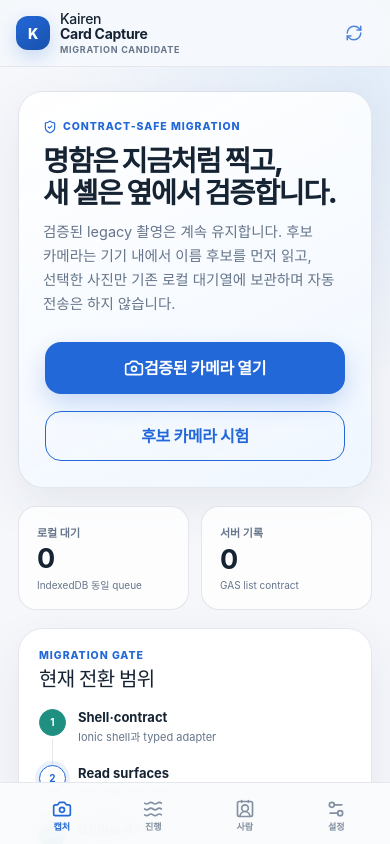
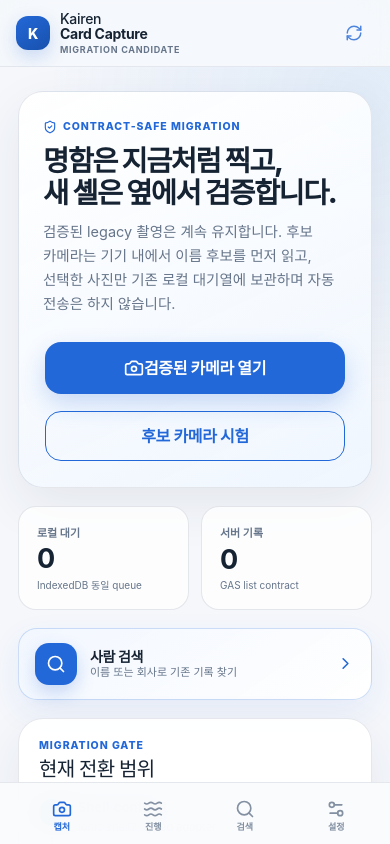
Before and after one commit to guecom/card-capture, a React (Vite) app in the folder frontend/: page / in a window 390 px wide. Built offline with nearby package versions, Linux system fonts and the light colour scheme.

Commit message:
fix: expose person search in mobile navigation
Kairen-Ref: TSK-000221

```diff
--- a/frontend/src/App.tsx
+++ b/frontend/src/App.tsx
@@ -16,7 +16,7 @@ import {
   IonToolbar,
   setupIonicReact,
 } from '@ionic/react';
-import { ArrowUpRight, Camera, ChevronRight, ContactRound, RefreshCw, Search, Settings2, ShieldCheck, Waves } from 'lucide-react';
+import { ArrowUpRight, Camera, ChevronRight, RefreshCw, Search, Settings2, ShieldCheck, Waves } from 'lucide-react';
 import type { LucideIcon } from 'lucide-react';
 import { FormEvent, useCallback, useEffect, useMemo, useState } from 'react';
 import type { BriefItem, CaptureQueueItem, QuickName, RuntimeConfig, SearchItem } from './contracts/capture';
@@ -35,7 +35,7 @@ type Tab = 'capture' | 'activity' | 'people' | 'settings';
 const tabs: Array<{ id: Tab; label: string; icon: LucideIcon }> = [
   { id: 'capture', label: '캡처', icon: Camera },
   { id: 'activity', label: '진행', icon: Waves },
-  { id: 'people', label: '사람', icon: ContactRound },
+  { id: 'people', label: '검색', icon: Search },
   { id: 'settings', label: '설정', icon: Settings2 },
 ];
 
@@ -149,6 +149,12 @@ function App() {
           <article><span>로컬 대기</span><strong>{pending}</strong><small>IndexedDB 동일 queue</small></article>
           <article><span>서버 기록</span><strong>{briefs.length}</strong><small>GAS list contract</small></article>
         </section>
+
+        <button className="search-shortcut" type="button" onClick={() => setTab('people')}>
+          <span className="search-shortcut-icon"><Search aria-hidden="true" size={20} /></span>
+          <span className="search-shortcut-copy"><strong>사람 검색</strong><small>이름 또는 회사로 기존 기록 찾기</small></span>
+          <ChevronRight aria-hidden="true" size={19} />
+        </button>
 
         <section className="surface-card">
           <div className="section-heading">
--- a/frontend/src/styles/app.css
+++ b/frontend/src/styles/app.css
@@ -57,6 +57,13 @@ ion-toolbar {
 .signal-grid span, .settings-summary span { color: var(--cc-muted); font-size: 11px; font-weight: 650; }
 .signal-grid strong { color: var(--cc-ink); font-size: 27px; letter-spacing: -0.04em; }
 .signal-grid small { color: var(--cc-muted); font-size: 10px; }
+
+.search-shortcut { display: flex; width: 100%; min-height: 72px; align-items: center; gap: 13px; padding: 14px 16px; border: 1px solid rgba(35,104,216,0.22); border-radius: 19px; background: linear-gradient(145deg, rgba(242,247,255,0.98), rgba(255,255,255,0.96)); color: var(--cc-blue); text-align: left; box-shadow: 0 12px 32px rgba(35,104,216,0.08); }
+.search-shortcut-icon { display: grid; flex: 0 0 auto; width: 42px; height: 42px; place-items: center; border-radius: 14px; background: var(--cc-blue); color: white; box-shadow: 0 8px 18px rgba(35,104,216,0.22); }
+.search-shortcut-copy { display: grid; flex: 1; gap: 3px; }
+.search-shortcut-copy strong { color: var(--cc-ink); font-size: 14px; letter-spacing: -0.025em; }
+.search-shortcut-copy small { color: var(--cc-muted); font-size: 11px; }
+.search-shortcut:focus-visible { outline: 3px solid rgba(35,104,216,0.3); outline-offset: 2px; }
 
 .surface-card { padding: 20px; }
 .section-heading { display: flex; align-items: center; justify-content: space-between; gap: 12px; }
```
Also changed, not shown: 10 other files (tests, documents, lock files or other folders).
